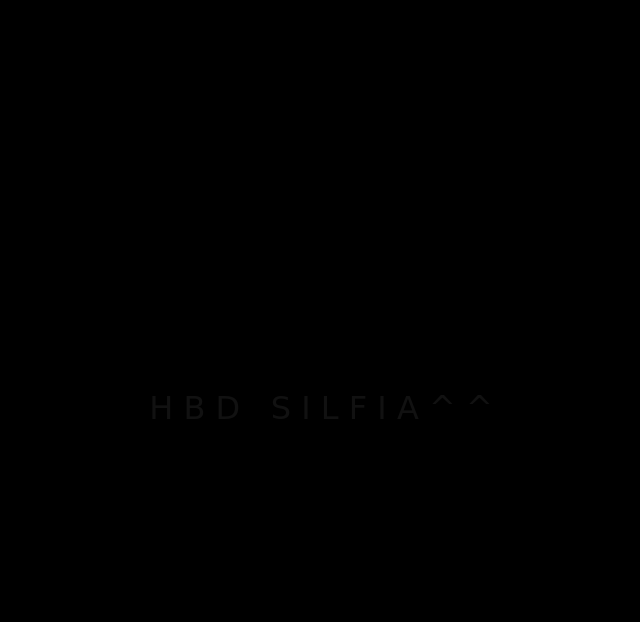
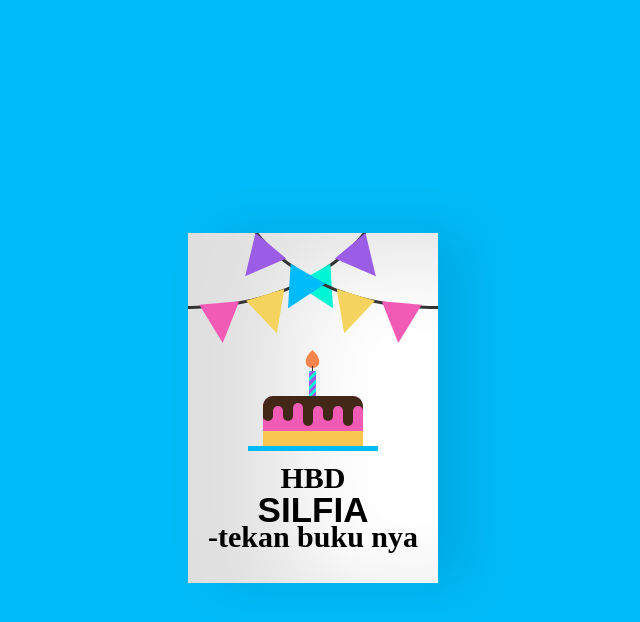
Before and after one commit to Akhdan-Code/For-U, a plain HTML site: page index.html in a window 1280 px wide. Shown: the whole page, without its empty margins (327-967 px from the left). Drawn offline with Linux system fonts and the light colour scheme; a web font is replaced by a local one.

Commit message:
Ubah Besar

```diff
--- a/index.html
+++ b/index.html
@@ -2,24 +2,43 @@
 <html lang="en">
 <head>
     <meta charset="UTF-8">
-    <meta name="viewport" content="width= , initial-scale=1.0">
+    <meta name="viewport" content="width=device-width, initial-scale=1.0">
     <title>HBD ^^</title>
     <link rel="stylesheet" href="style.css">
 </head>
 <body>
-    <div class="container">
-        <span>H</span>
-        <span>B</span>
-        <span>D</span>
-        <span>&nbsp;</span>
-        <span>S</span>
-        <span>I</span>
-        <span>L</span>
-        <span>F</span>
-        <span>I</span>
-        <span>A</span>
-        <span>^</span>
-        <span>^</span>
-    </div>
+    <div class="birthdayCard">
+        <div class="cardFront">
+          <div class="front-text">
+          <h3 class="happy">HBD</h3>
+          <h2 class="bday">SILFIA</h2>
+          <h3 class="toyou">-tekan buku nya</h3>
+          </div>
+          <div class="wrap-deco">
+        <div class="decorations"></div>
+        <div class="decorationsTwo"></div>
+          </div>
+            <div class="wrap-decoTwo">
+        <div class="decorations"></div>
+        <div class="decorationsThree"></div>
+          </div>
+          <div class="plate">
+            <div class="cake"></div>
+            <div class="flame"></div>
+          </div>
+        </div>
+          <div class="cardInside">
+             <div class="inside-text">
+          <h3 class="happy">Happy</h3>
+          <h2 class="bday">BIRTHDAY</h2>
+          <h3 class="toyou">Silfia ^-^</h3>
+          </div>
+            <div class="wishes">
+            <p>P Wangsaf,</p>
+            <p>barakallah fii umrik, sweet seventeen, semoga menjadi wanita yg berbakti kepada kedua orang tua dan lebih rajin solatnya </p>
+            <p class="name">guru mu -Adan</p>
+            </div>
+          </div>
+        </div>
 </body>
 </html>
--- a/style.css
+++ b/style.css
@@ -1,63 +1,239 @@
-@import url('https://fonts.googleapis.com/css2?family=Baloo+Thambi+2:wght@700&display=swap');
+body {
+    display: flex;
+    align-items: center;
+    justify-content: center;
+    height:100vh;
+    background-color: #00bbf9;
+  }
 
-body {
-    color: #111;
-    background-color: #000;
-    width: 100%;
-    height: 100vh;
-    display: flex;
-    justify-content: center;
-    align-items: center;
-    font-family: 'Baloo Thambi 2', cursive;
-    font-weight: 500;
-    font-size: 2rem;
+.birthdayCard {
+  position: relative;
+  width: 250px;
+  height:350px;
+  cursor: pointer;
+  transform-style: preserve-3d;
+  transform: perspective(2500px);
+  transition: 4s;
 }
 
-.container > span {
-    animation: glow 2s ease-in-out infinite;
+.birthdayCard:hover {
+	transform: perspective(2500px) rotate(5deg);
+	box-shadow: inset 100px 20px 100px rgba(0,0,0,.15), 0 10px 100px rgba(0,0,0,0.3);
 }
 
-@keyframes glow {
-    0%, 100% {
-        color: #fff;
-        text-shadow: 0 0 12px rgb(255, 27, 240), 0 0 50px rgb(255, 27, 240), 0 0 100px rgb(255, 27, 240);
-    }
-    10%, 90% {
-        color: #111;
-        text-shadow: none;
-    }
+.birthdayCard:hover .cardFront {
+  transform: rotateY(-160deg);
 }
 
-.container > span:nth-child(2) {
-    animation-delay: 0s;
+.birthdayCard:hover .front-text {
+  display: none;
 }
-.container > span:nth-child(3) {
-    animation-delay: 0s;
+
+.birthdayCard:hover .wrap-deco {
+  display: none;
 }
-.container > span:nth-child(4) {
-    animation-delay: 0.60s;
+
+.birthdayCard:hover .wrap-decoTwo {
+  display: none;
 }
-.container > span:nth-child(5) {
-    animation-delay: 0.60s;
+
+.birthdayCard:hover .plate {
+  display: none;
 }
-.container > span:nth-child(6) {
-    animation-delay: 0.60s;
+
+.cardFront {
+  position: relative;
+  background-color: #fff;
+  width: 250px;
+  height:350px;
+  overflow: hidden;
+  transform-origin: left;
+  box-shadow: inset 100px 20px 100px rgba(0,0,0,.13), 30px 0 50px rgba(0,0,0,0.1);
+  transition: .4s;
 }
-.container > span:nth-child(7) {
-    animation-delay: 0.60s;
+
+.happy, .toyou {
+  position: relative;
+  font-family: didot;
+  text-align: center;
+  backface-visibility: hidden;
+  font-size: 30px;
 }
-.container > span:nth-child(8) {
-    animation-delay: 0.60s;
+
+.happy {
+  top:198px;
 }
-.container > span:nth-child(9) {
-    animation-delay: 0.60s;
+
+.toyou {
+  top:123px;
 }
-.container > span:nth-child(10) {
-    animation-delay: 0.60s;
+
+.bday {
+  position: relative;
+  font-family: arial;
+  font-size: 35px;
+  text-align: center;
+  top:163px;
 }
-.container > span:nth-child(11) {
-    animation-delay: 0.60s;
+
+.wrap-deco {
+  position: absolute;
+  top:-230px;
+  left:-200px;
 }
-.container > span:nth-child(12) {
-    animation-delay: 0.60s;
+
+.decorations {
+  position: absolute;
+  width: 400px;
+  height: 300px;
+  border: 3px solid #333;
+  border-radius: 50%;
 }
+
+.decorations:before, .decorations:after, .decorationsTwo:before, .decorationsTwo:after, .decorationsThree:before, .decorationsThree:after {
+  content:"";
+  position: absolute;
+  border-left: 20px solid transparent;
+  border-right: 20px solid transparent;
+  width:0;
+  height:0;
+}
+
+.decorations:before {
+  border-top: 40px solid #f15bb5;
+  top:297px;
+  left:210px;
+  transform: rotate(-5deg);
+}
+
+.decorations:after{
+  border-top: 40px solid #f4d35e;
+  top:288px;
+  left:260px;
+  transform: rotate(-17deg);
+}
+
+.decorationsTwo:before {
+  border-top: 40px solid #00f5d4;
+  top:268px;
+  left:315px;
+  transform: rotate(-30deg);
+}
+
+.decorationsTwo:after, .decorationsThree:after {
+  border-top: 40px solid #9b5de5;
+  top:238px;
+  left:355px;
+  transform: rotate(-40deg);
+}
+
+.wrap-decoTwo {
+  transform: scaleX(-1);
+  position: absolute;
+  top:-230px;
+  left:445px;
+}
+
+.decorationsThree:before {
+  border-top: 40px solid #00bbf9;
+  top:268px;
+  left:315px;
+  transform: rotate(-30deg);
+}
+
+.plate {
+  position: absolute;
+  width: 130px;
+  height: 5px;
+  background-color: #00bbf9;
+  left:60px;
+  top:213px;
+}
+
+.cake {
+  position: absolute;
+  overflow: hidden;
+  width:100px;
+  height: 50px;
+  background-color: #f15bb5;
+  border-radius: 10px 10px 0 0;
+  top:-50px;
+  left:15px;
+  box-shadow: inset 0 -15px #f9c74f, inset 0 15px #432818;
+}
+
+.cake:before {
+  content:"";
+  position: absolute;
+  background-color: #432818;
+  width:10px;
+  height:20px;
+  top:5px;
+  border-radius:20px;
+  box-shadow: 10px 5px #f15bb5, 20px 0px #432818, 30px 2px #f15bb5, 40px 5px #432818, 50px 5px #f15bb5, 60px 0px #432818, 70px 5px #f15bb5, 80px 5px #432818, 90px 5px #f15bb5;
+}
+
+.plate:before {
+  content:"";
+  position: absolute;
+  background: repeating-linear-gradient(-45deg, #9b5de5, #9b5de5 3px, #00f5d4 3px, #00f5d4 6px);
+  width:7px;
+  height: 25px;
+  top:-75px;
+  left:61px;
+}
+
+.plate:after {
+  content:"";
+  position: absolute;
+  width:1px;
+  height: 5px;
+  background-color: #333;
+  top:-80px;
+  left:64px;
+}
+
+
+.flame {
+  position: absolute;
+  background-color: #fb5607;
+  border-radius: 80% 0 55% 50% / 55% 0 80% 50%;
+  transform: rotate(-45deg);
+  width:15px;
+  height:15px;
+  opacity:0.7;
+  top:-93px;
+  left:57px;
+}
+
+.cardInside {
+  position: absolute;
+  background-color: #fff;
+  width: 250px;
+  height:350px;
+  z-index:-1;
+  left:0;
+  top:0;
+  box-shadow: inset 100px 20px 100px rgba(0,0,0,0.2);
+}
+
+.inside-text {
+  position: relative;
+  top:-160px;
+  transform: scale(0.7);
+}
+
+.wishes {
+  position: relative;
+  top:-100px;
+  margin: 25px;
+}
+
+p {
+  font-family: 'Brush Script MT', cursive;
+  color: #333;
+}
+
+.name {
+  margin-left:150px;
+}
```
Also changed, not shown: main.js (added, +158 -0 lines).
